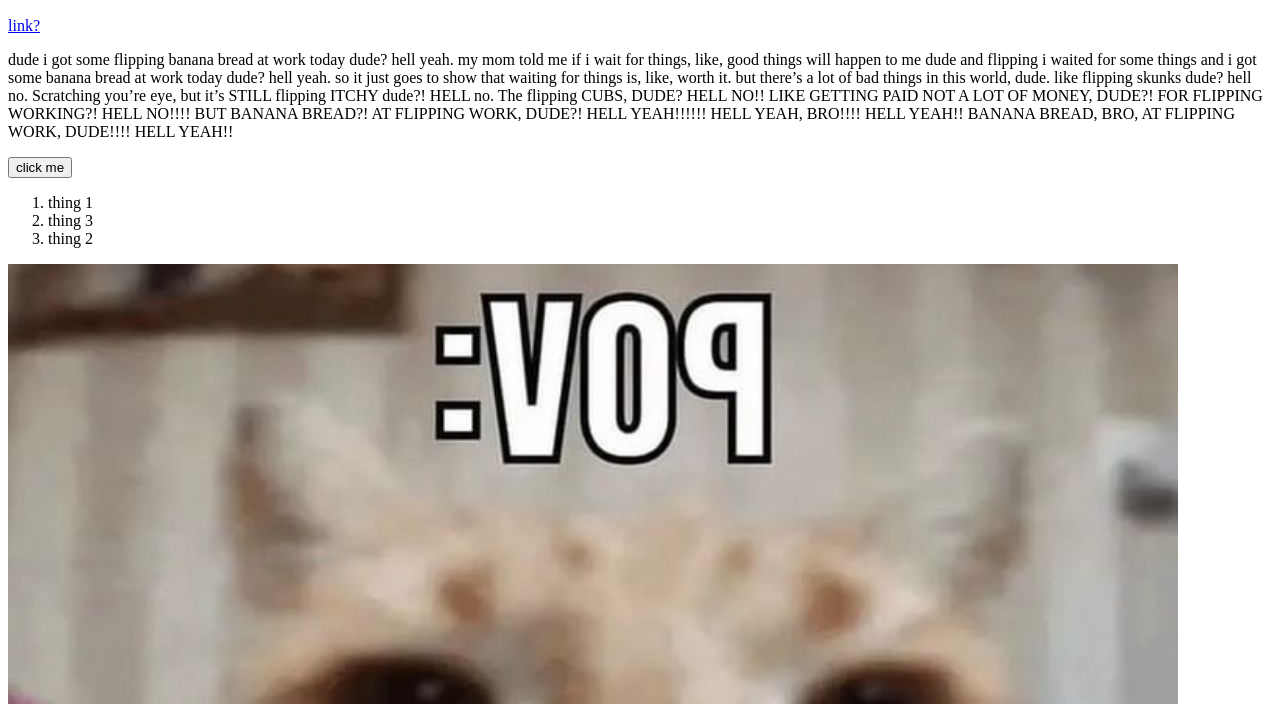
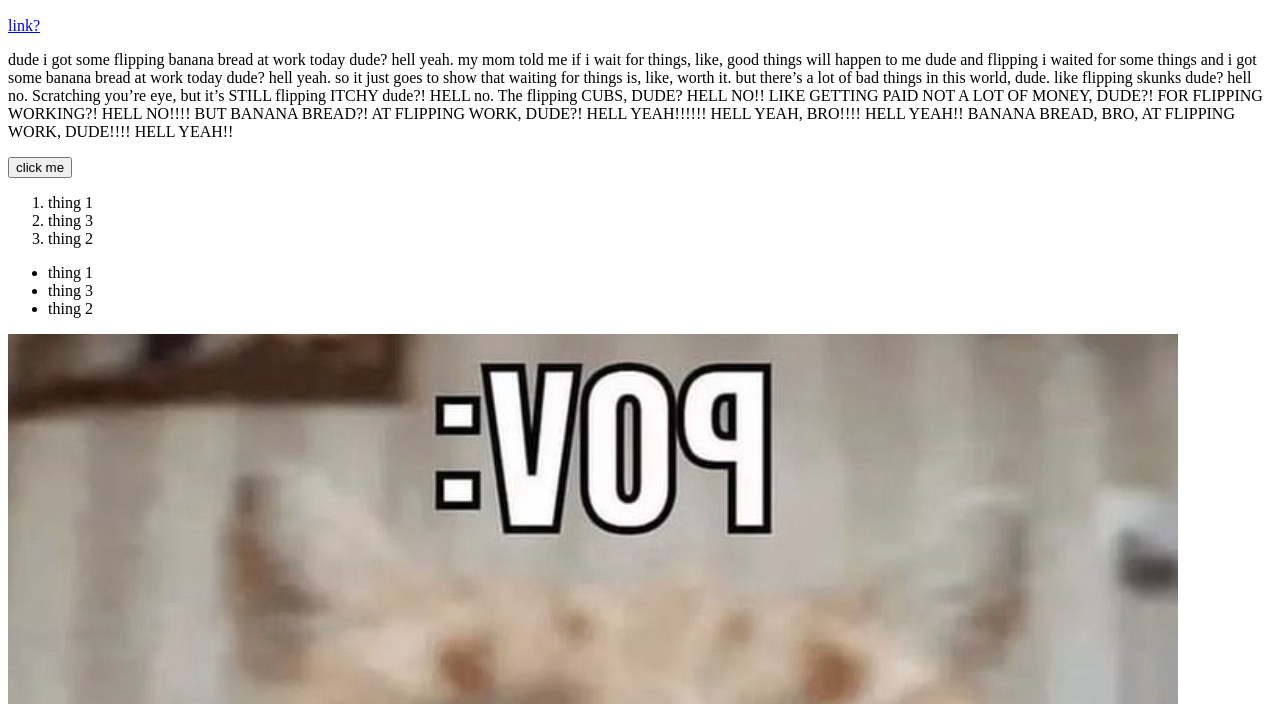
Before and after one commit to ip208/test, a plain HTML site: page index.html in a window 1280 px wide. Shown: the part 96-800 px from the top of the page. Drawn offline with Linux system fonts and the light colour scheme.

Commit message:
Update index.html

```diff
--- a/index.html
+++ b/index.html
@@ -25,6 +25,12 @@
         <li>thing 2</li>
     </ol>
 
+    <ul>
+        <li>thing 1</li>
+        <li>thing 3</li>
+        <li>thing 2</li>
+    </ul>
+
     <img src="meme.jpg" alt="meme"
 </body>
 </html>
```
